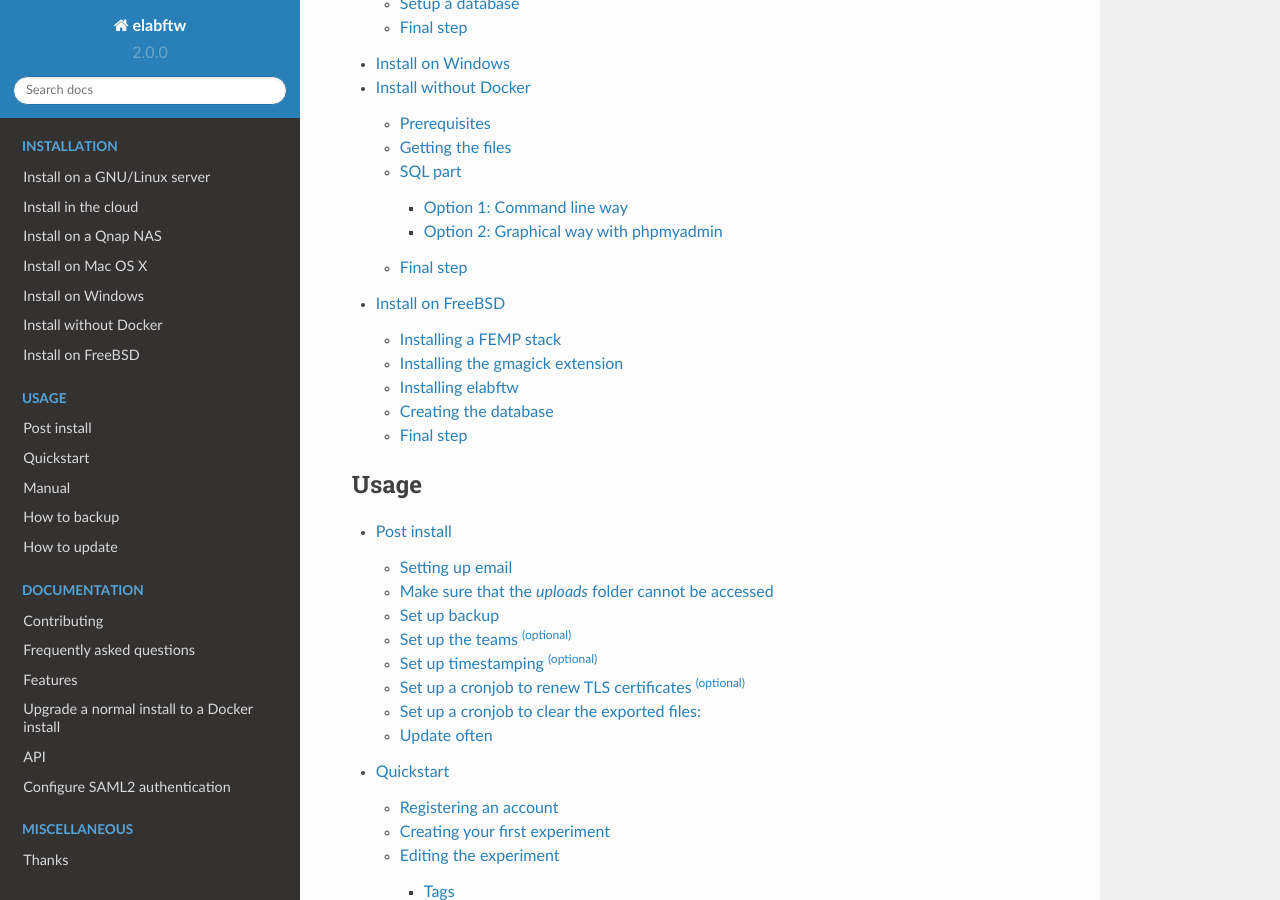
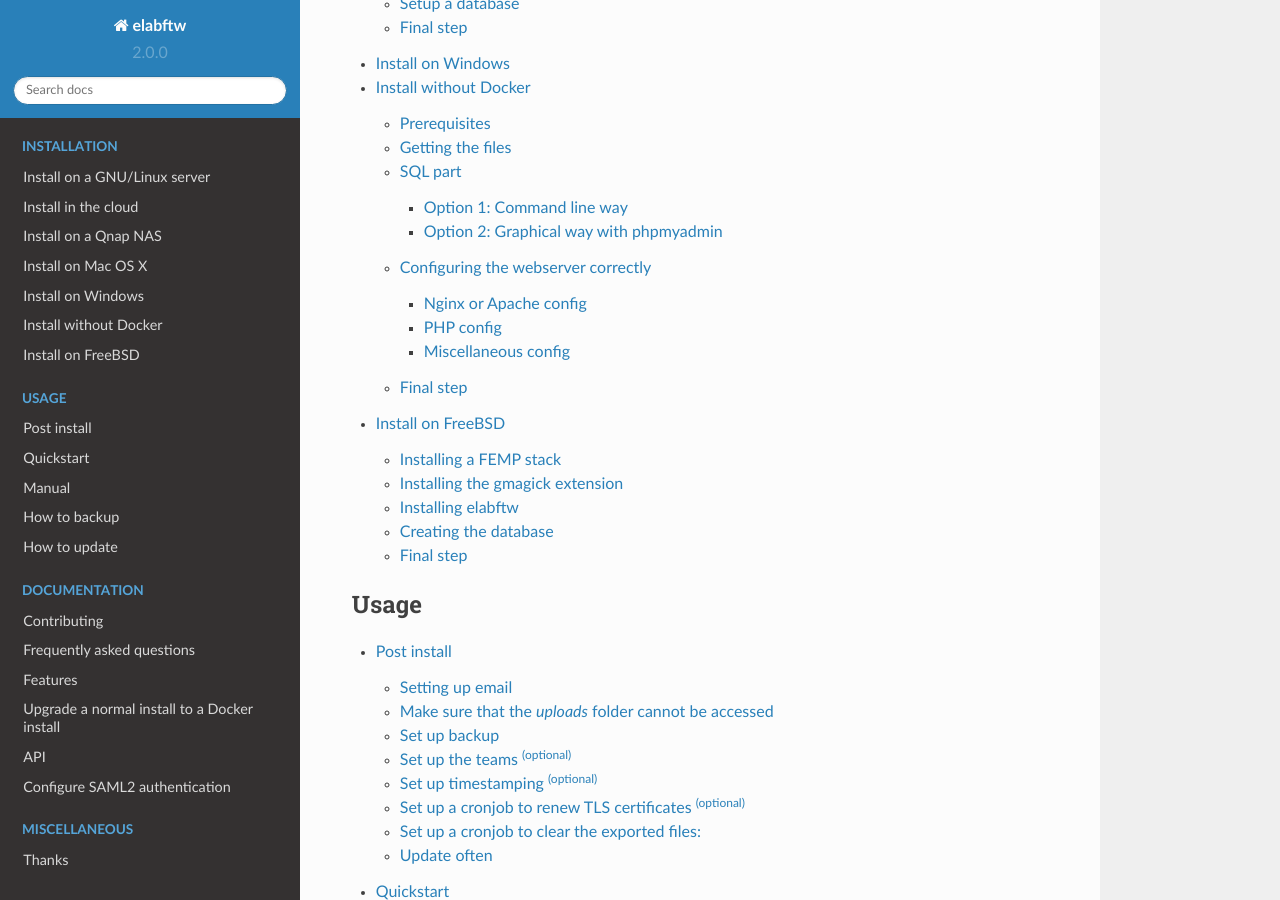
Before and after one commit to elabftw/elabdoc, a Sphinx documentation site: the page built from doc/index.rst, in a window 1280 px wide and 900 px high, scrolled down 1934 px. Built offline with Sphinx 7.4.7 and the Read the Docs theme 2.0.0, drawn with Linux system fonts in a browser that asks for light colours; pages that are not in the unit, such as notebooks, are missing from menus; some of the changed lines change nothing that is shown.

Commit message:
add security instructions for non dok install. fix elabftw/elabftw#562

```diff
--- a/doc/install-oldschool.rst
+++ b/doc/install-oldschool.rst
@@ -128,6 +128,44 @@
 
 .. image:: img/phpmyadmin.png
 
+Configuring the webserver correctly
+-----------------------------------
+
+The Docker image of eLabFTW contains a lot of little configuration tweaks to improve the security of the web application. Here are some of them that you can apply to your web server configuration.
+
+Nginx or Apache config
+^^^^^^^^^^^^^^^^^^^^^^
+See the `nginx config files <https://github.com/elabftw/elabimg/blob/master/src/nginx/https.conf>`_ from Docker image.
+
+* Add security headers (IMPORTANT). See the end of `this file <https://github.com/elabftw/elabimg/blob/master/src/nginx/common.conf>`_.
+* Use a proper TLS certificate, not a self-signed one
+* Use DH params of 2048 bits
+* Disable session tickets
+* Only use TLS version > 1.2
+* Use a modern cipher list
+
+PHP config
+^^^^^^^^^^
+
+See the phpfpmConf() and phpConf() functions from `run.sh <https://github.com/elabftw/elabimg/blob/master/src/run.sh>`_.
+
+* Hide PHP version (`expose_php` in php.ini)
+* Set cookies httponly and secure
+* Use strict mode for sessions
+* Store sessions in a separate directory with restrictive permissions
+* disable `url_fopen`
+* enable opcache
+* configure `open_basedir`
+* use longer session id length (`session.sid_lenght`)
+* disable unused functions (see the list in the run.sh script)
+
+Note: these configuration changes will affect all the PHP apps on the server, so you can really only do that if the server is only serving eLabFTW (do you see now why Docker is great? :p).
+
+Miscellaneous config
+^^^^^^^^^^^^^^^^^^^^
+
+* Put restrictive permissions on the `uploads` and `cache` folders (and `config.php` file).
+
 Final step
 ----------
 
```
